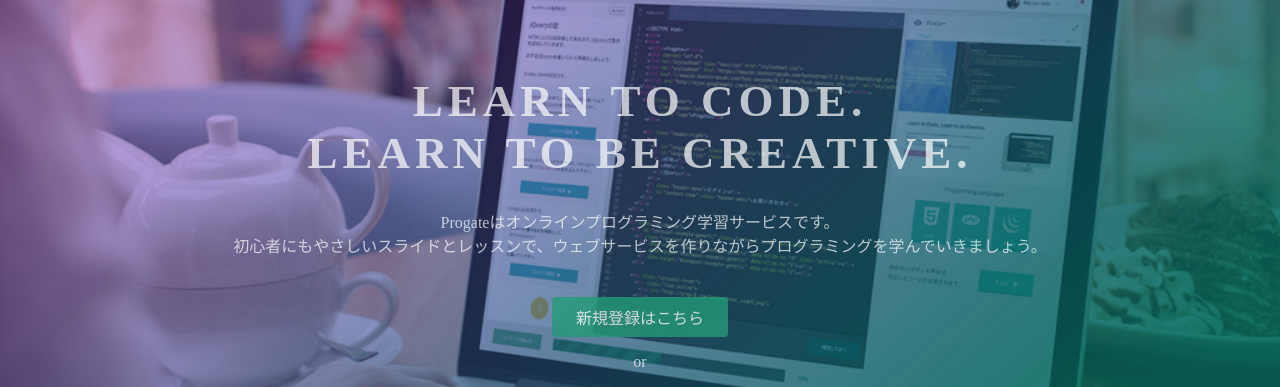
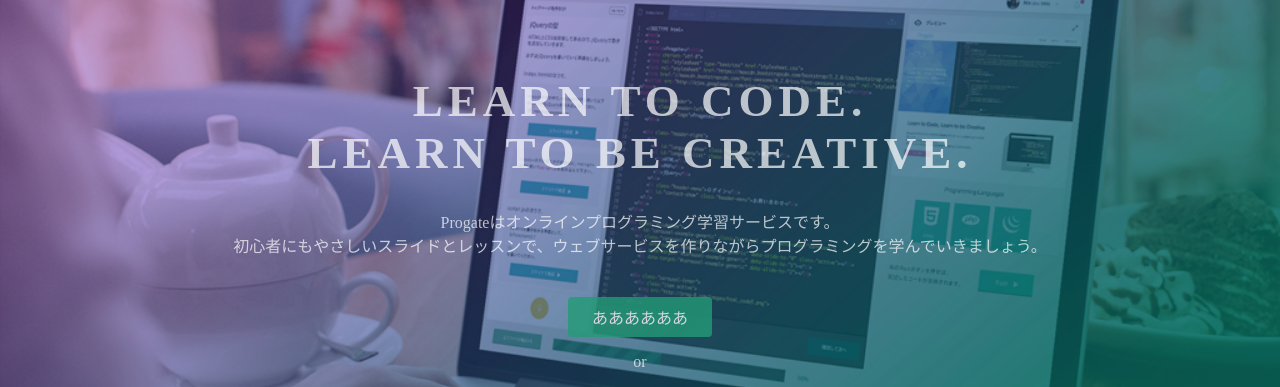
Before and after one commit to kakututahahu/kakututahahu.github.io, a plain HTML site: page index.html in a window 1280 px wide. Shown: the part 135-522 px from the top of the page. Drawn offline with Linux system fonts and the light colour scheme.

Commit message:
Update index.html

```diff
--- a/index.html
+++ b/index.html
@@ -26,7 +26,7 @@
       <h1>LEARN TO CODE.<br>LEARN TO BE CREATIVE.</h1>
       <p>Progateはオンラインプログラミング学習サービスです。<br>初心者にもやさしいスライドとレッスンで、ウェブサービスを作りながらプログラミングを学んでいきましょう。</p>
       <div class="btn-wrapper">
-        <a href="#" class="btn signup">新規登録はこちら</a>
+        <a href="#" class="btn signup">ああああああ</a>
         <p>or</p>
         <a href="#" class="btn facebook"><span class="fa fa-facebook"></span>Facebookで登録</a>
         <a href="#" class="btn twitter"><span class="fa fa-twitter"></span>Twitterで登録</a>
```
